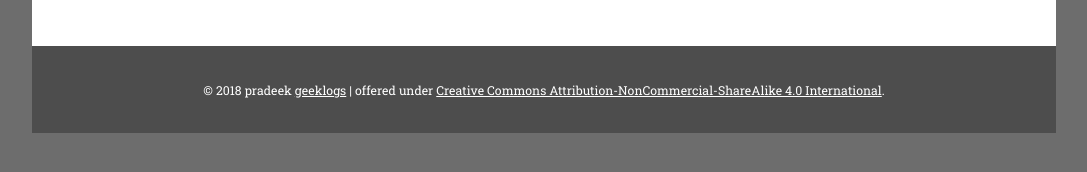
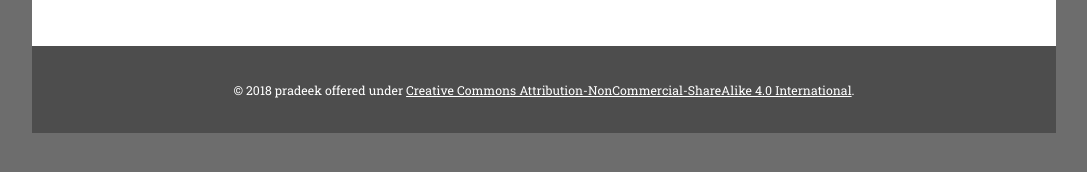
Before and after one commit to prdk0/prdk0.github.io, a Jekyll site: the page built from index.html, in a window 1280 px wide. Shown: the part 543-715 px from the top of the page, without its empty margins (96-1183 px from the left). Built offline with Jekyll 4.4.1, drawn with Linux system fonts in a browser that asks for light colours; the list of posts is cut into pages by our own code.

Commit message:
includes

```diff
--- a/_includes/footer-post.html
+++ b/_includes/footer-post.html
@@ -1,4 +1,4 @@
 <footer role="contentinfo" class="page-footer">
 <p class="top-link"><a href="#top">return to top</a></p>
-<p class="legal">&copy; {{ site.time | date: '%Y' }} pradeek <a href="http://pradeekyahvi.github.io/" title="geeklogs">geeklogs</a> | offered under <a href="http://creativecommons.org/licenses/by-nc-sa/4.0/" title="Creative Commons License">Creative Commons Attribution-NonCommercial-ShareAlike 4.0 International</a>.</p>
+<p class="legal">&copy; {{ site.time | date: '%Y' }} pradeek offered under <a href="http://creativecommons.org/licenses/by-nc-sa/4.0/" title="Creative Commons License">Creative Commons Attribution-NonCommercial-ShareAlike 4.0 International</a>.</p>
 </footer>
--- a/_includes/footer.html
+++ b/_includes/footer.html
@@ -1,3 +1,3 @@
 <footer role="contentinfo" class="page-footer">
-<p class="legal">&copy; {{ site.time | date: '%Y' }} pradeek <a href="http://pradeekyahvi.github.io/" title="geeklogs">geeklogs</a> | offered under <a href="http://creativecommons.org/licenses/by-nc-sa/4.0/" title="Creative Commons License">Creative Commons Attribution-NonCommercial-ShareAlike 4.0 International</a>.</p>
+<p class="legal">&copy; {{ site.time | date: '%Y' }} pradeek offered under <a href="http://creativecommons.org/licenses/by-nc-sa/4.0/" title="Creative Commons License">Creative Commons Attribution-NonCommercial-ShareAlike 4.0 International</a>.</p>
 </footer>
```
